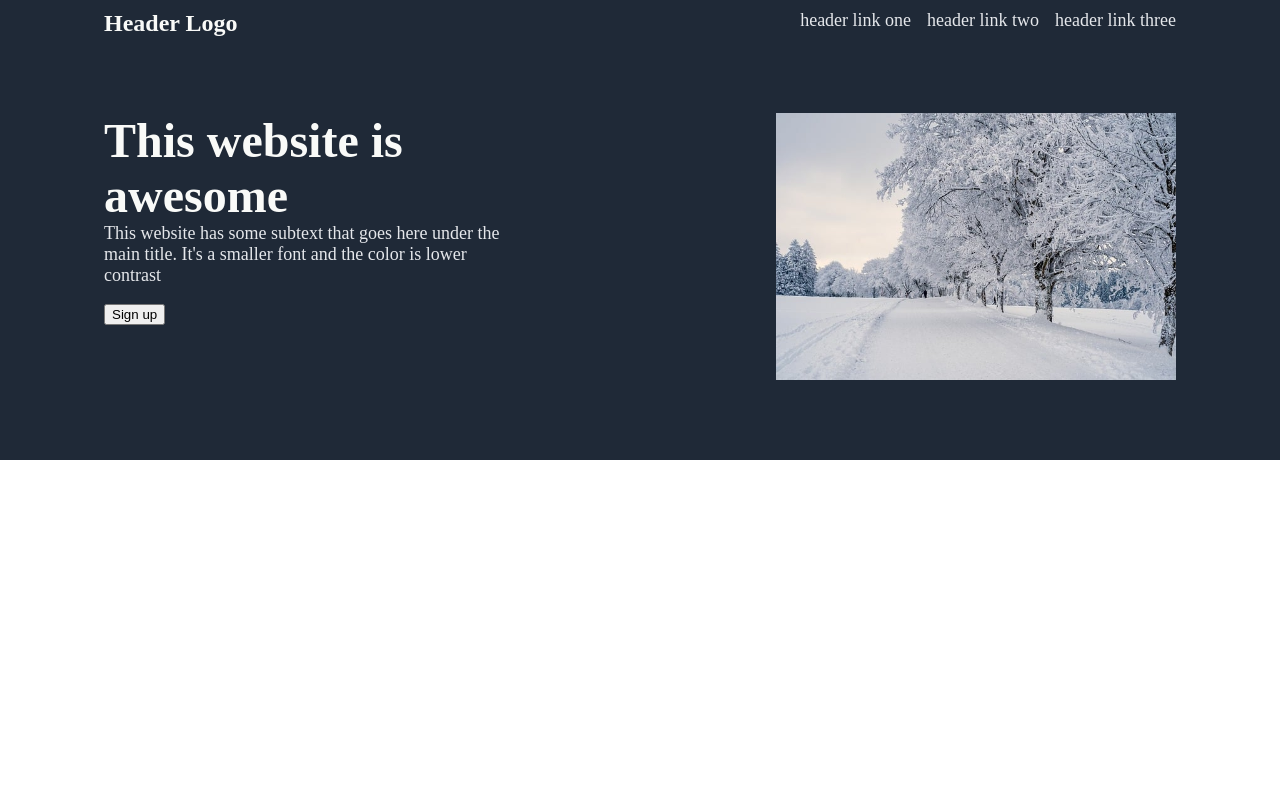
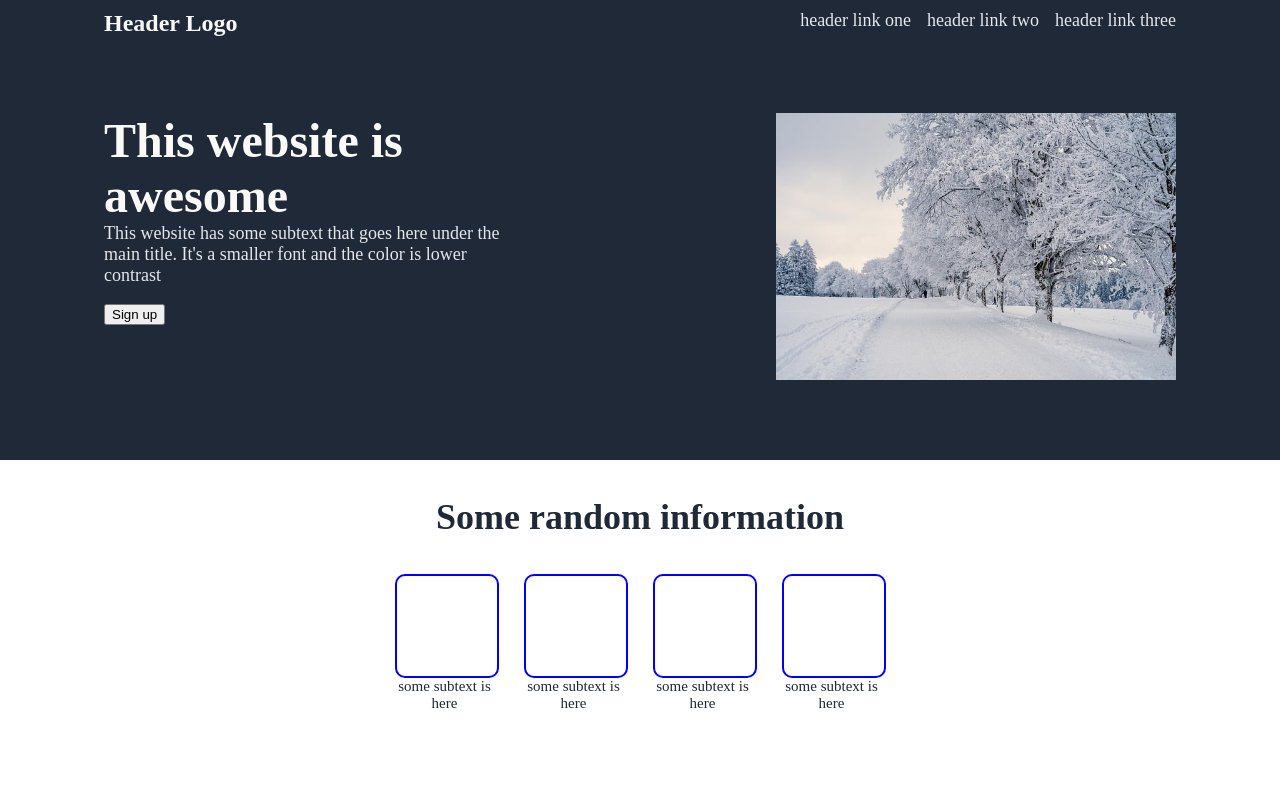
Before and after one commit to mike-344/landing-page, a plain HTML site: page index.html in a window 1280 px wide. Drawn offline with Linux system fonts and the light colour scheme.

Commit message:
add information section

```diff
--- a/index.html
+++ b/index.html
@@ -26,5 +26,30 @@
         </div>
         <img src="./images/snow-g959608329_640.jpg" alt="Photo of snow">
         </div>
+
+        <div class="container">
+        <div class="information"> Some random information</div>
+        <div class="info-container">
+            <div class="Photos-subtext">
+                <div class="photo"></div>
+                <div class="text">some subtext is here</div>
+               </div>
+
+            <div class="Photos-subtext">
+                <div class="photo"></div>
+                <div class="text">some subtext is here</div>
+               </div>
+
+            <div class="Photos-subtext">
+                <div class="photo"></div>
+                <div class="text">some subtext is here</div>
+               </div>
+
+            <div class="Photos-subtext">
+                <div class="photo"></div>
+                <div class="text">some subtext is here</div>
+               </div>
+        </div>
+        </div>
     </body>
 </html>
--- a/style.css
+++ b/style.css
@@ -73,3 +73,37 @@ img {
     margin-top: 0px;
 
 }
+
+.container{
+    text-align: center;
+
+}
+
+.info-container{
+    display: flex;
+    justify-content: center;
+    gap:25px;
+    margin-bottom: 72px;
+}
+
+.photo{
+    width: 100px;
+    height: 100px;
+    border: 2px solid blue;
+    border-radius: 10px;
+}
+
+.text{
+    max-width: 100px;
+    font-size: 15px;
+    color: #1F2937;
+}
+
+.information{
+    margin-top: 36px;
+    margin-bottom: 36px;
+    font-size: 36px;
+    font-weight: 900;
+    color: #1F2937;
+
+}
```
